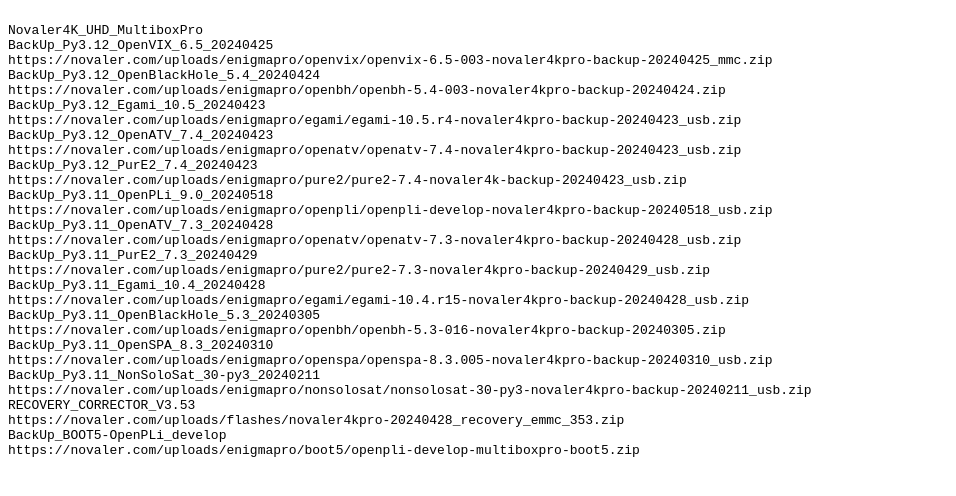
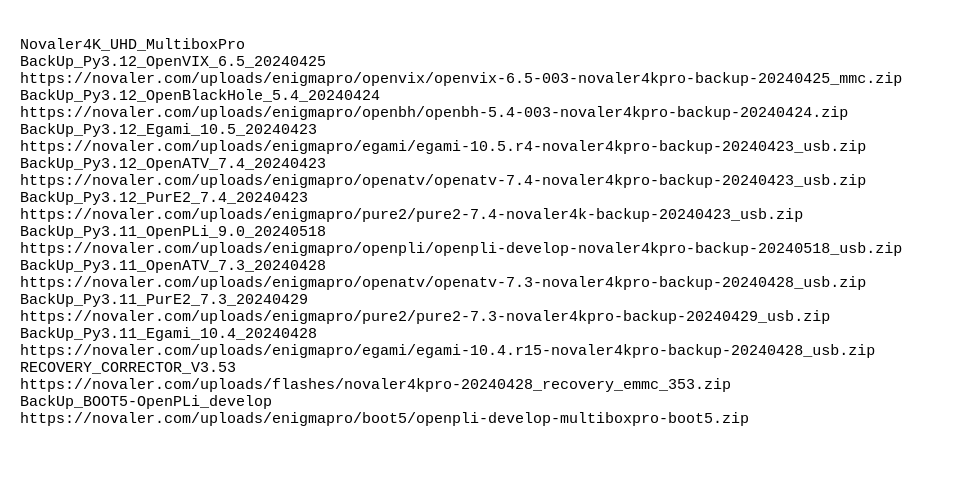
Before and after one commit to bzekhrouf/150288n, a plain HTML site: page index.html in a window 1280 px wide. Shown: the whole page, without its empty margins (0-956 px from the left). Drawn offline with Linux system fonts and the light colour scheme.

Commit message:
Update index.html

```diff
--- a/index.html
+++ b/index.html
@@ -2,11 +2,22 @@
 <html>
 <head>
   <meta charset="UTF-8">
-  <title>Novaler4K_UHD_MultiboxPro Backups</title>
+  <title>Backup Pro</title>
   <style>
     body {
       font-family: monospace;
+      font-size: 15px;
+      background: #ffffff;
+      color: #000000;
+      margin: 20px;
       white-space: pre;
+    }
+    a {
+      color: #0066cc;
+      text-decoration: none;
+    }
+    a:hover {
+      text-decoration: underline;
     }
   </style>
 </head>
@@ -30,12 +41,6 @@ BackUp_Py3.11_PurE2_7.3_20240429
 https://novaler.com/uploads/enigmapro/pure2/pure2-7.3-novaler4kpro-backup-20240429_usb.zip
 BackUp_Py3.11_Egami_10.4_20240428
 https://novaler.com/uploads/enigmapro/egami/egami-10.4.r15-novaler4kpro-backup-20240428_usb.zip
-BackUp_Py3.11_OpenBlackHole_5.3_20240305
-https://novaler.com/uploads/enigmapro/openbh/openbh-5.3-016-novaler4kpro-backup-20240305.zip
-BackUp_Py3.11_OpenSPA_8.3_20240310
-https://novaler.com/uploads/enigmapro/openspa/openspa-8.3.005-novaler4kpro-backup-20240310_usb.zip
-BackUp_Py3.11_NonSoloSat_30-py3_20240211
-https://novaler.com/uploads/enigmapro/nonsolosat/nonsolosat-30-py3-novaler4kpro-backup-20240211_usb.zip
 RECOVERY_CORRECTOR_V3.53
 https://novaler.com/uploads/flashes/novaler4kpro-20240428_recovery_emmc_353.zip
 BackUp_BOOT5-OpenPLi_develop
```
